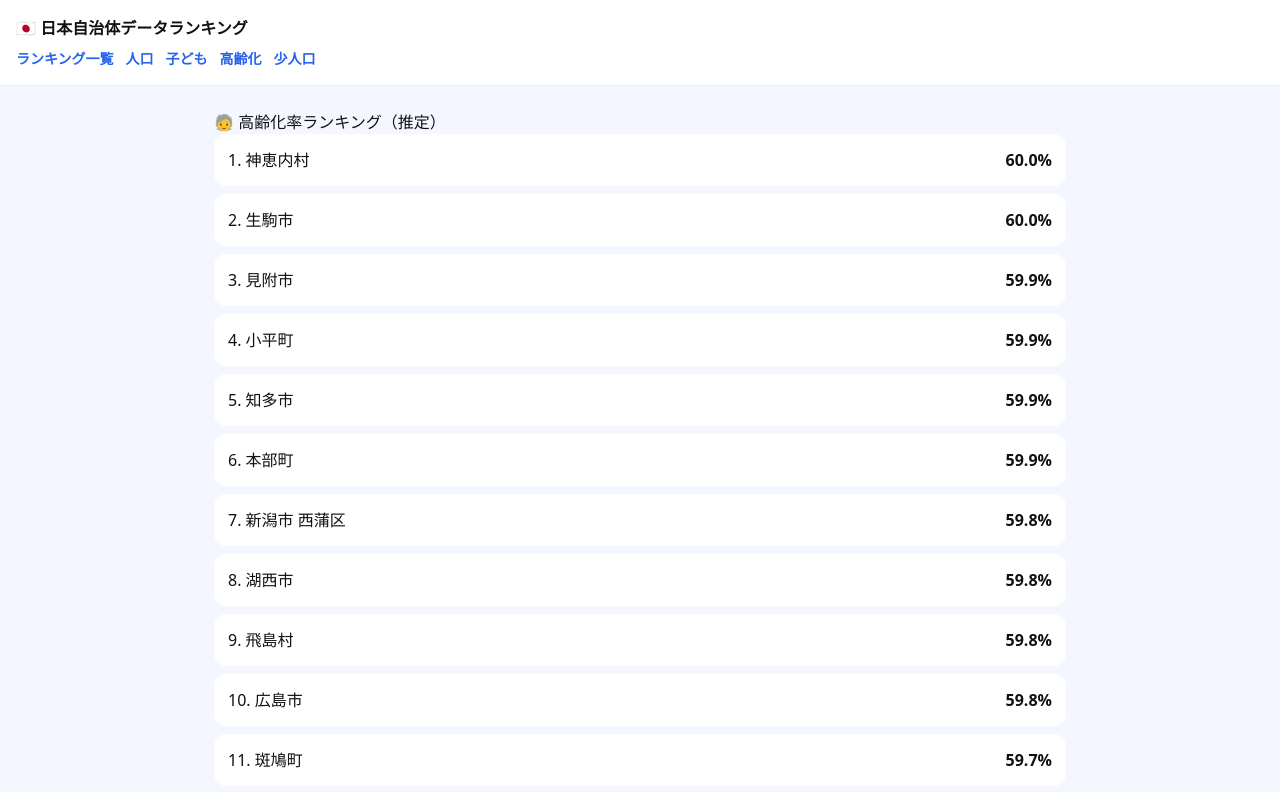
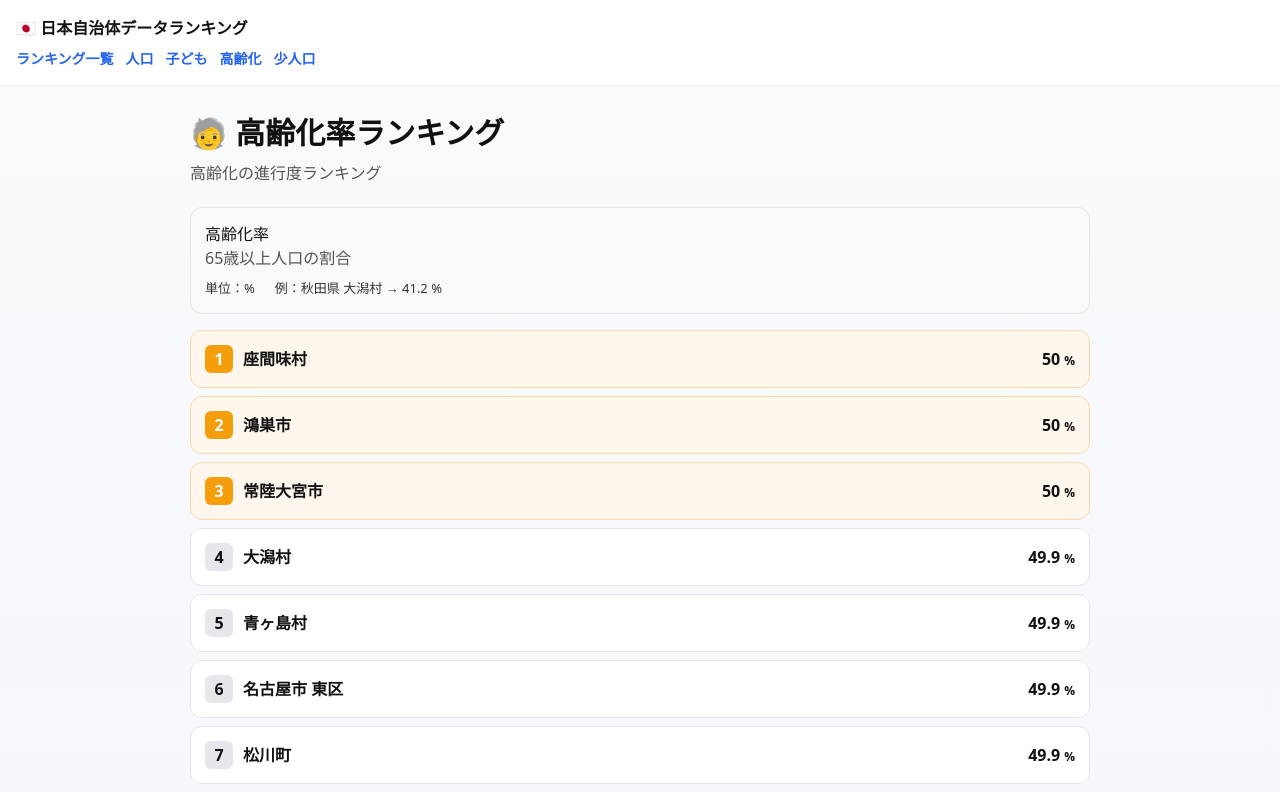
Before and after one commit to OW-beep/japan-data-site, a Next.js app: page /ranking/aging in a window 1280 px wide. Shown: the top 792 px of the page. Built offline with nearby package versions, Linux system fonts and the light colour scheme.

Commit message:
fix build

```diff
--- a/app/ranking/aging/page.tsx
+++ b/app/ranking/aging/page.tsx
@@ -1,45 +1,38 @@
 import cities from "@/data/cities.json";
-import DataNote from "@/components/DataNote";
+import RankingLayout from "@/components/RankingLayout";
+import RankCard from "@/components/RankCard";
+import MetricBox from "@/components/MetricBox";
 
 export default function Page() {
   const ranking = [...cities]
-    .filter((c) => c.name !== "特別区部")
     .map((c) => ({
       ...c,
-      agingRate: Math.random() * 40 + 20,
+      rate: 20 + Math.random() * 30,
     }))
-    .sort((a, b) => (b.agingRate ?? 0) - (a.agingRate ?? 0))
+    .sort((a, b) => (b.rate ?? 0) - (a.rate ?? 0))
     .slice(0, 50);
 
   return (
-    <main style={wrap}>
-      <h1>🧓 高齢化率ランキング（推定）</h1>
+    <RankingLayout
+      title="🧓 高齢化率ランキング"
+      description="高齢化の進行度ランキング"
+    >
+      <MetricBox
+        title="高齢化率"
+        unit="%"
+        definition="65歳以上人口の割合"
+        example={{ name: "秋田県 大潟村", value: 41.2 }}
+      />
 
       {ranking.map((c, i) => (
-        <div key={c.code} style={card}>
-          <span>
-            {i + 1}. {c.name}
-          </span>
-          <b>{c.agingRate?.toFixed(1)}%</b>
-        </div>
+        <RankCard
+          key={c.code}
+          rank={i + 1}
+          name={c.name}
+          value={Number(c.rate.toFixed(1))}
+          unit="%"
+        />
       ))}
-
-      <DataNote />
-    </main>
+    </RankingLayout>
   );
 }
-
-const wrap: React.CSSProperties = {
-  maxWidth: 900,
-  margin: "0 auto",
-  padding: 24,
-};
-
-const card: React.CSSProperties = {
-  display: "flex",
-  justifyContent: "space-between",
-  padding: 14,
-  marginBottom: 8,
-  background: "white",
-  borderRadius: 12,
-};
--- a/app/ranking/child/page.tsx
+++ b/app/ranking/child/page.tsx
@@ -19,7 +19,44 @@ export default function Page() {
         <div key={c.code} style={card}>
           <span>
             {i + 1}. {c.name}
-          </span>
+          </span>import cities from "@/data/cities.json";
+import RankingLayout from "@/components/RankingLayout";
+import RankCard from "@/components/RankCard";
+import MetricBox from "@/components/MetricBox";
+
+export default function Page() {
+  const ranking = [...cities]
+    .map((c) => ({
+      ...c,
+      score: (c.population ?? 0) * 0.00015,
+    }))
+    .sort((a, b) => (b.score ?? 0) - (a.score ?? 0))
+    .slice(0, 50);
+
+  return (
+    <RankingLayout
+      title="👶 子どもが多い自治体ランキング"
+      description="人口ベースの推定指標"
+    >
+      <MetricBox
+        title="子どもスコア"
+        unit="指数"
+        definition="人口から推定した比較用指標（実測値ではありません）"
+        example={{ name: "さいたま市", value: 1200 }}
+      />
+
+      {ranking.map((c, i) => (
+        <RankCard
+          key={c.code}
+          rank={i + 1}
+          name={c.name}
+          value={Math.round(c.score)}
+          unit=""
+        />
+      ))}
+    </RankingLayout>
+  );
+}
           <b>{Math.round(c.childScore ?? 0)}</b>
         </div>
       ))}
--- a/app/ranking/decline/page.tsx
+++ b/app/ranking/decline/page.tsx
@@ -1,6 +1,7 @@
 import cities from "@/data/cities.json";
 import RankingLayout from "@/components/RankingLayout";
 import RankCard from "@/components/RankCard";
+import MetricBox from "@/components/MetricBox";
 
 export default function Page() {
   const ranking = [...cities]
@@ -11,8 +12,15 @@ export default function Page() {
   return (
     <RankingLayout
       title="📉 人口減少ランキング TOP50"
-      description="人口が少ない自治体を可視化したランキング。"
+      description="人口が少ない自治体ランキング"
     >
+      <MetricBox
+        title="人口（少ない順）"
+        unit="人"
+        definition="自治体人口を少ない順に並べた指標"
+        example={{ name: "青ヶ島村", value: 160 }}
+      />
+
       {ranking.map((c, i) => (
         <RankCard
           key={c.code}
--- a/app/ranking/population/page.tsx
+++ b/app/ranking/population/page.tsx
@@ -1,7 +1,7 @@
-import cities from "../../../data/cities.json";
-import RankingLayout from "../../../components/RankingLayout";
-import RankCard from "../../../components/RankCard";
-import DataNote from "../../../components/DataNote";
+import cities from "@/data/cities.json";
+import RankingLayout from "@/components/RankingLayout";
+import RankCard from "@/components/RankCard";
+import MetricBox from "@/components/MetricBox";
 
 export default function Page() {
   const ranking = [...cities]
@@ -12,8 +12,15 @@ export default function Page() {
   return (
     <RankingLayout
       title="🏙 人口ランキング TOP50"
-      description="最新e-Statデータによる自治体ランキング"
+      description="自治体人口の最新ランキング"
     >
+      <MetricBox
+        title="人口とは"
+        unit="人"
+        definition="各自治体に居住する総人口（e-Stat統計）"
+        example={{ name: "横浜市", value: 3777491 }}
+      />
+
       {ranking.map((c, i) => (
         <RankCard
           key={c.code}
--- /dev/null
+++ b/components/MetricBox.tsx
@@ -0,0 +1,49 @@
+export default function MetricBox({
+  title,
+  unit,
+  definition,
+  example,
+}: {
+  title: string;
+  unit: string;
+  definition: string;
+  example: { name: string; value: number };
+}) {
+  return (
+    <div style={box}>
+      <h2 style={{ margin: 0 }}>{title}</h2>
+
+      <p style={p}>{definition}</p>
+
+      <div style={meta}>
+        <div>単位：{unit}</div>
+        <div>
+          例：{example.name} →{" "}
+          {example.value.toLocaleString()} {unit}
+        </div>
+      </div>
+    </div>
+  );
+}
+
+const box: React.CSSProperties = {
+  background: "#f8fafc",
+  padding: 14,
+  borderRadius: 12,
+  border: "1px solid #e5e7eb",
+  marginBottom: 16,
+};
+
+const p: React.CSSProperties = {
+  color: "#555",
+  lineHeight: 1.6,
+};
+
+const meta: React.CSSProperties = {
+  marginTop: 8,
+  fontSize: 13,
+  color: "#333",
+  display: "flex",
+  gap: 20,
+  flexWrap: "wrap",
+};
--- a/components/RankCard.tsx
+++ b/components/RankCard.tsx
@@ -2,27 +2,27 @@ export default function RankCard({
   rank,
   name,
   value,
-  unit = "",
+  unit,
 }: {
   rank: number;
   name: string;
   value: number;
-  unit?: string;
+  unit: string;
 }) {
-  const isTop3 = rank <= 3;
+  const top3 = rank <= 3;
 
   return (
-    <div style={{ ...card, ...(isTop3 ? topCard : {}) }}>
+    <div style={{ ...card, ...(top3 ? top : {}) }}>
       <div style={left}>
-        <div style={{ ...badge, ...(isTop3 ? topBadge : {}) }}>
+        <div style={{ ...badge, ...(top3 ? badgeTop : {}) }}>
           {rank}
         </div>
-        <div style={nameStyle}>{name}</div>
+        <div style={{ fontWeight: 600 }}>{name}</div>
       </div>
 
       <div style={valueStyle}>
         {value.toLocaleString()}
-        {unit}
+        <span style={{ fontSize: 12, marginLeft: 4 }}>{unit}</span>
       </div>
     </div>
   );
@@ -32,29 +32,28 @@ const card: React.CSSProperties = {
   display: "flex",
   justifyContent: "space-between",
   alignItems: "center",
-  padding: "16px 18px",
-  marginBottom: 10,
-  borderRadius: 14,
-  background: "white",
+  padding: 14,
+  marginBottom: 8,
+  background: "#fff",
+  borderRadius: 12,
   border: "1px solid #e5e7eb",
-  boxShadow: "0 1px 2px rgba(0,0,0,0.04)",
 };
 
-const topCard: React.CSSProperties = {
-  background: "linear-gradient(90deg, #fff7ed, #fff)",
+const top: React.CSSProperties = {
+  background: "#fff7ed",
   border: "1px solid #fed7aa",
 };
 
 const left: React.CSSProperties = {
   display: "flex",
   alignItems: "center",
-  gap: 12,
+  gap: 10,
 };
 
 const badge: React.CSSProperties = {
-  width: 32,
-  height: 32,
-  borderRadius: 8,
+  width: 28,
+  height: 28,
+  borderRadius: 6,
   background: "#e5e7eb",
   display: "flex",
   alignItems: "center",
@@ -62,17 +61,11 @@ const badge: React.CSSProperties = {
   fontWeight: 700,
 };
 
-const topBadge: React.CSSProperties = {
+const badgeTop: React.CSSProperties = {
   background: "#f59e0b",
   color: "white",
 };
 
-const nameStyle: React.CSSProperties = {
-  fontWeight: 600,
-  fontSize: 15,
-};
-
 const valueStyle: React.CSSProperties = {
   fontWeight: 800,
-  fontSize: 16,
 };
--- a/components/RankingLayout.tsx
+++ b/components/RankingLayout.tsx
@@ -1,5 +1,3 @@
-import DataNote from "@/components/DataNote";
-
 export default function RankingLayout({
   title,
   description,
@@ -13,52 +11,37 @@ export default function RankingLayout({
     <main style={wrap}>
       <div style={hero}>
         <h1 style={h1}>{title}</h1>
-        {description && <p style={desc}>{description}</p>}
+        <p style={desc}>{description}</p>
       </div>
 
-      <div style={grid}>{children}</div>
-
-      <DataNote />
-
-      <footer style={footer}>
-        Japan Data Ranking · powered by e-Stat
-      </footer>
+      <div style={body}>{children}</div>
     </main>
   );
 }
 
 const wrap: React.CSSProperties = {
   minHeight: "100vh",
-  background:
-    "linear-gradient(180deg, #f8fafc 0%, #eef2ff 100%)",
-  padding: "40px 16px",
+  background: "linear-gradient(180deg,#f8fafc,#eef2ff)",
+  padding: 24,
 };
 
 const hero: React.CSSProperties = {
-  maxWidth: 1000,
-  margin: "0 auto 24px",
+  maxWidth: 900,
+  margin: "0 auto 20px",
 };
 
 const h1: React.CSSProperties = {
-  fontSize: 32,
+  fontSize: 30,
   fontWeight: 800,
-  letterSpacing: "-0.03em",
 };
 
 const desc: React.CSSProperties = {
   color: "#555",
-  marginTop: 8,
+  marginTop: 6,
   lineHeight: 1.6,
 };
 
-const grid: React.CSSProperties = {
-  maxWidth: 1000,
+const body: React.CSSProperties = {
+  maxWidth: 900,
   margin: "0 auto",
 };
-
-const footer: React.CSSProperties = {
-  marginTop: 40,
-  textAlign: "center",
-  fontSize: 12,
-  color: "#888",
-};
```
